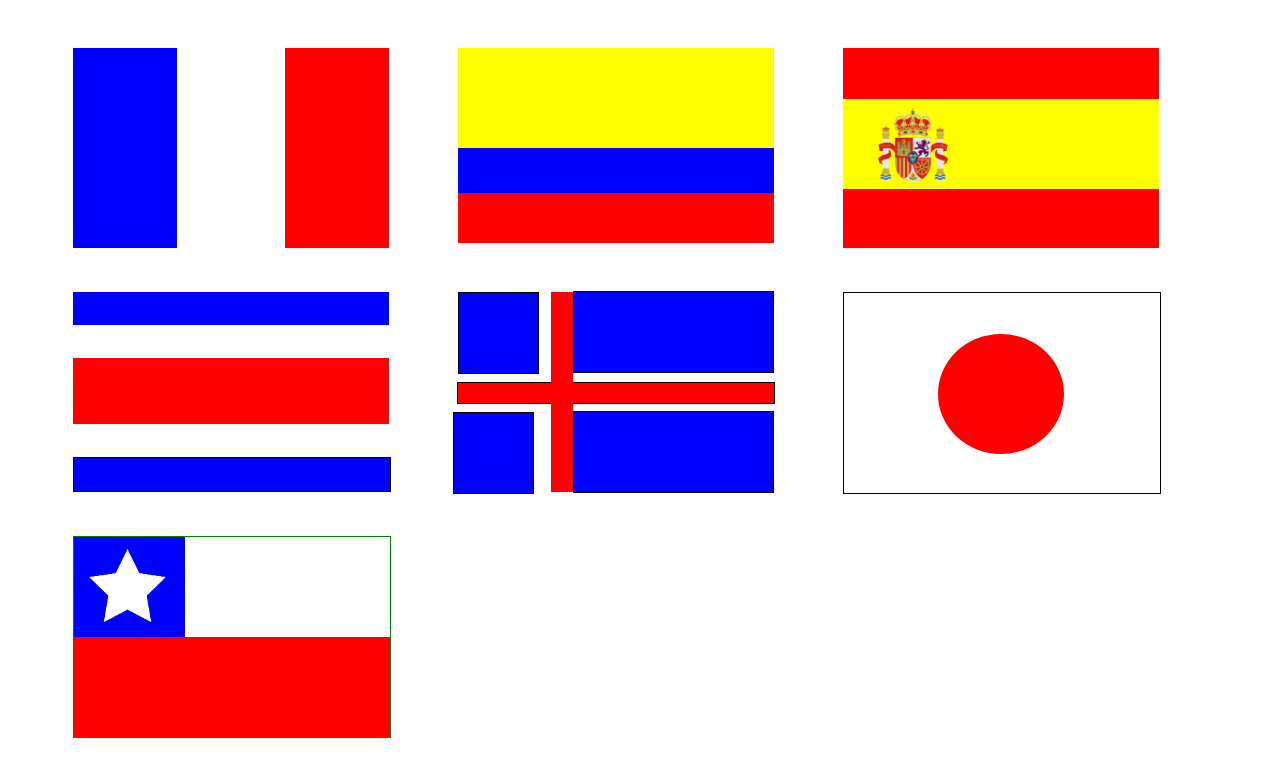
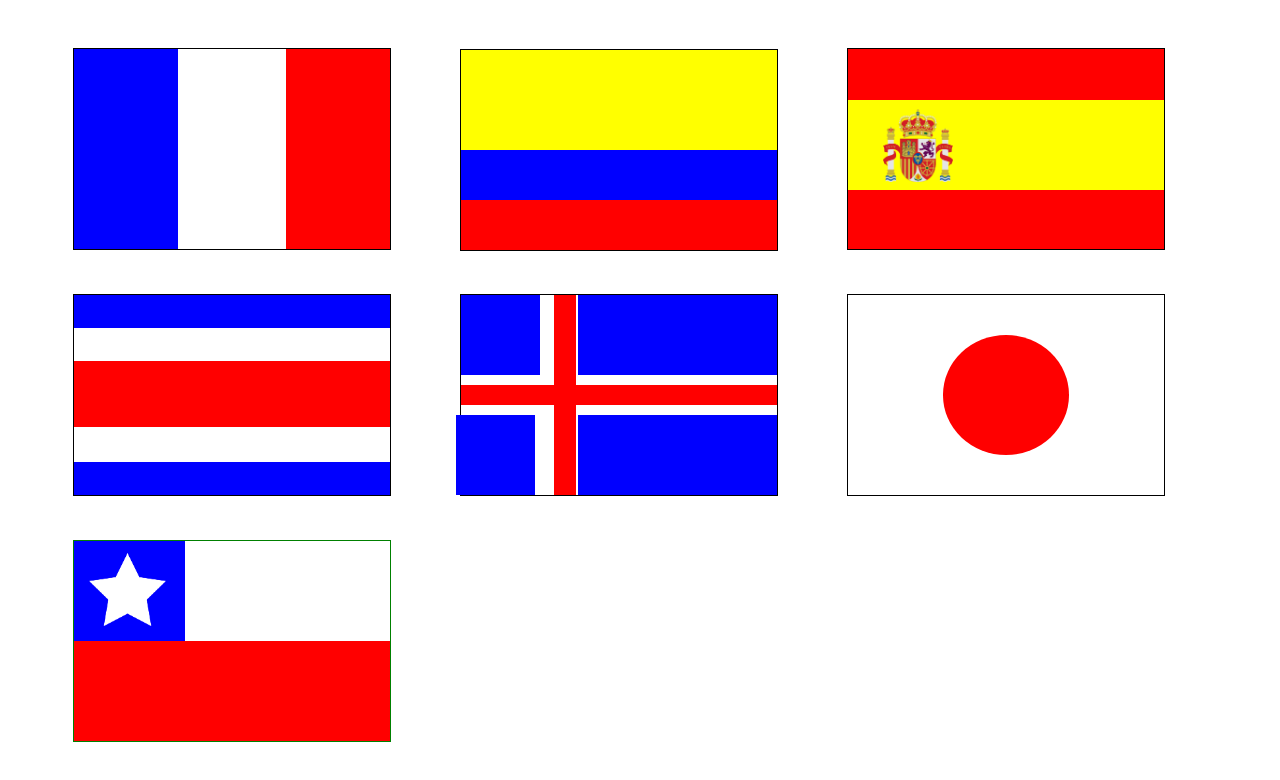
Before and after one commit to cclvria/sistema_interfaz, a plain HTML site: page banderas/index.html in a window 1280 px wide. Drawn offline with Linux system fonts and the light colour scheme.

Commit message:
Update estilos.css

```diff
--- a/banderas/assets/css/estilos.css
+++ b/banderas/assets/css/estilos.css
@@ -9,6 +9,7 @@
     position: relative;
     margin-left: 65px;
     margin-top: 40px;
+    border: 1px solid black;
 }
 
 .b2 {
@@ -43,6 +44,8 @@
 
 
 
+
+
 .colombia-a {
     width: 100%;
     height: 100px;
@@ -65,8 +68,6 @@
     height: 50px;
     background-color: red;
     position: relative;
-    top: -5px;
-
 }
 
 
@@ -118,10 +119,9 @@
 .costarica-c {
     width: 100%;
     height: 33px;
-    border: 1px solid black;
     background-color: blue;
     position: relative;
-    top: 33px;
+    top: 35px;
     float: left;
 }
 
@@ -133,7 +133,6 @@
 .islandia-a {
     width: 25%;
     height: 80px;
-    border: 1px solid black;
     background-color: blue;
     position: relative;
     float: left;
@@ -142,43 +141,38 @@
 .islandia-b {
     width: 25%;
     height: 80px;
-    border: 1px solid black;
     background-color: blue;
     position: relative;
     float: left;
     top: 120px;
-    left: -86px;
+    left: -84px;
 }
 
 .islandia-c {
     width: 63%;
     height: 80px;
-    border: 1px solid black;
     background-color: blue;
     position: relative;
     float: right;
-    top: -83px;
+    top: -80px;
 }
 
 .islandia-d {
     width: 63%;
     height: 80px;
-    border: 1px solid black;
     background-color: blue;
     position: relative;
     float: right;
-    top: -45px;
+    top: -40px;
 
 }
 
 .islandia-e {
     width: 100%;
     height: 20px;
-    border: 1px solid black;
     background-color: red;
     position: relative;
-    top: -156px;
-    left: -1px;
+    top: -150px;
     float: left;
 
 }
@@ -188,7 +182,7 @@
     height: 200px;
     background-color: red;
     position: relative;
-    top: -268px;
+    top: -260px;
     left: 93px;
     float: left;
 }
@@ -200,7 +194,7 @@
 .japon-a {
     width: 100%;
     height: 200px;
-    border: 1px solid black;
+
     background-color: #ffffff;
     position: relative;
     float: left;
```
